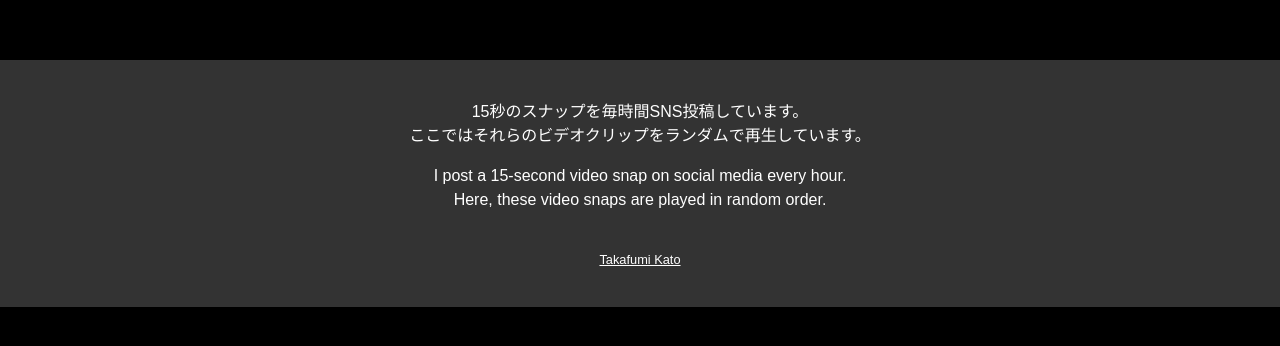
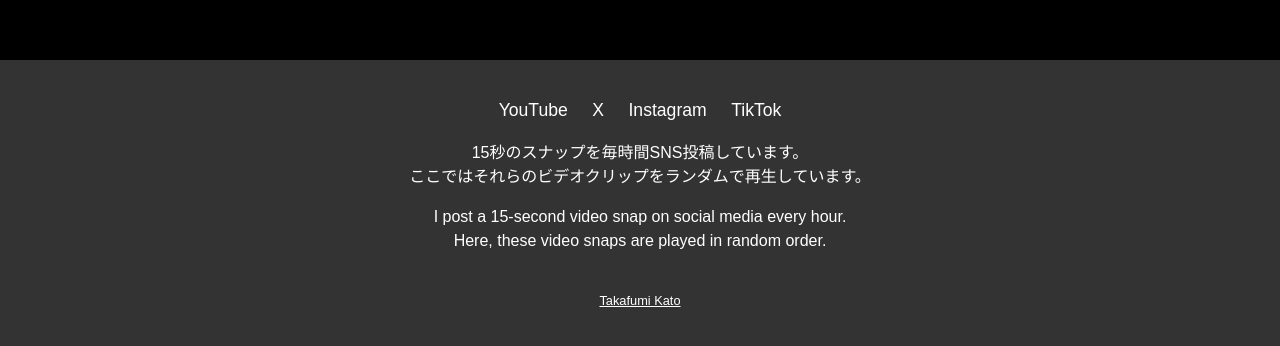
Before and after one commit to katooonline/15s, a plain HTML site: page index-test.html in a window 1280 px wide. Shown: the part 740-1086 px from the top of the page. Before the commit the page ends 1047 px from the top, so only its background shows below. Drawn offline with Linux system fonts and the light colour scheme.

Commit message:
Update index-test.html

```diff
--- a/index-test.html
+++ b/index-test.html
@@ -62,6 +62,20 @@
       text-align: center;
       padding: 40px 20px;
     }
+    /* ソーシャルリンクエリア */
+    .social-links {
+      margin-bottom: 20px;
+    }
+    .social-links a {
+      color: #fff;
+      text-decoration: none;
+      margin: 0 10px;
+      font-size: 1.1rem;
+      transition: opacity 0.2s;
+    }
+    .social-links a:hover {
+      opacity: 0.7;
+    }
     /* 説明テキストエリア */
     .description-placeholder p {
       margin-bottom: 1em;  /* 段落ごとに余白を追加 */
@@ -89,7 +103,15 @@
 
   <!-- 通常コンテンツエリア -->
   <section class="content-section">
-    <!-- 説明テキストエリア（プレースホルダー） -->
+    <!-- ソーシャルリンクエリア -->
+    <div class="social-links">
+      <a href="https://www.youtube.com/@15seconds" target="_blank" rel="noopener noreferrer">YouTube</a>
+      <a href="https://twitter.com/15s_mov" target="_blank" rel="noopener noreferrer">X</a>
+      <a href="https://www.instagram.com/15s_mov" target="_blank" rel="noopener noreferrer">Instagram</a>
+      <a href="https://www.tiktok.com/@15s_mov" target="_blank" rel="noopener noreferrer">TikTok</a>
+    </div>
+
+    <!-- 説明テキストエリア -->
     <div class="description-placeholder">
       <p>15秒のスナップを毎時間SNS投稿しています。<br>
       ここではそれらのビデオクリップをランダムで再生しています。</p>
@@ -103,13 +125,14 @@
     </div>
   </section>
 
-  <!-- YouTube IFrame API（スマホでは自動再生を無効にする場合は、playerVarsのautoplayを0に変更してください） -->
+  <!-- YouTube IFrame API -->
   <script>
   function onYouTubeIframeAPIReady() {
+    var isMobile = /Android|webOS|iPhone|iPad|iPod|BlackBerry|IEMobile|Opera Mini/i.test(navigator.userAgent);
     var player = new YT.Player('player', {
       videoId: 'rYnMVy4NChQ',
       playerVars: {
-          autoplay: 1,  // スマホ向けならここを0にしても良い
+        autoplay: 1,
         controls: 1,
         disablekb: 1,
         fs: 1,
@@ -120,7 +143,11 @@
       },
       events: {
         'onReady': function(event) {
-            event.target.mute(); // ミュートして自動再生を許可
+          if (isMobile) {
+            event.target.mute(); // スマホではミュート
+          } else {
+            event.target.unMute(); // デスクトップでは音を出す
+          }
         }
       }
     });
@@ -128,7 +155,8 @@
 </script>
 <script src="https://www.youtube.com/iframe_api"></script>
 
-  <!-- Google タグ (gtag.js) ※必要に応じて設定 -->
+
+  <!-- Google タグ (gtag.js) -->
   <script async src="https://www.googletagmanager.com/gtag/js?id=G-3LJ8BTZGZV"></script>
   <script>
     window.dataLayer = window.dataLayer || [];
```
Lines whose indentation alone changed are shown as unchanged.
